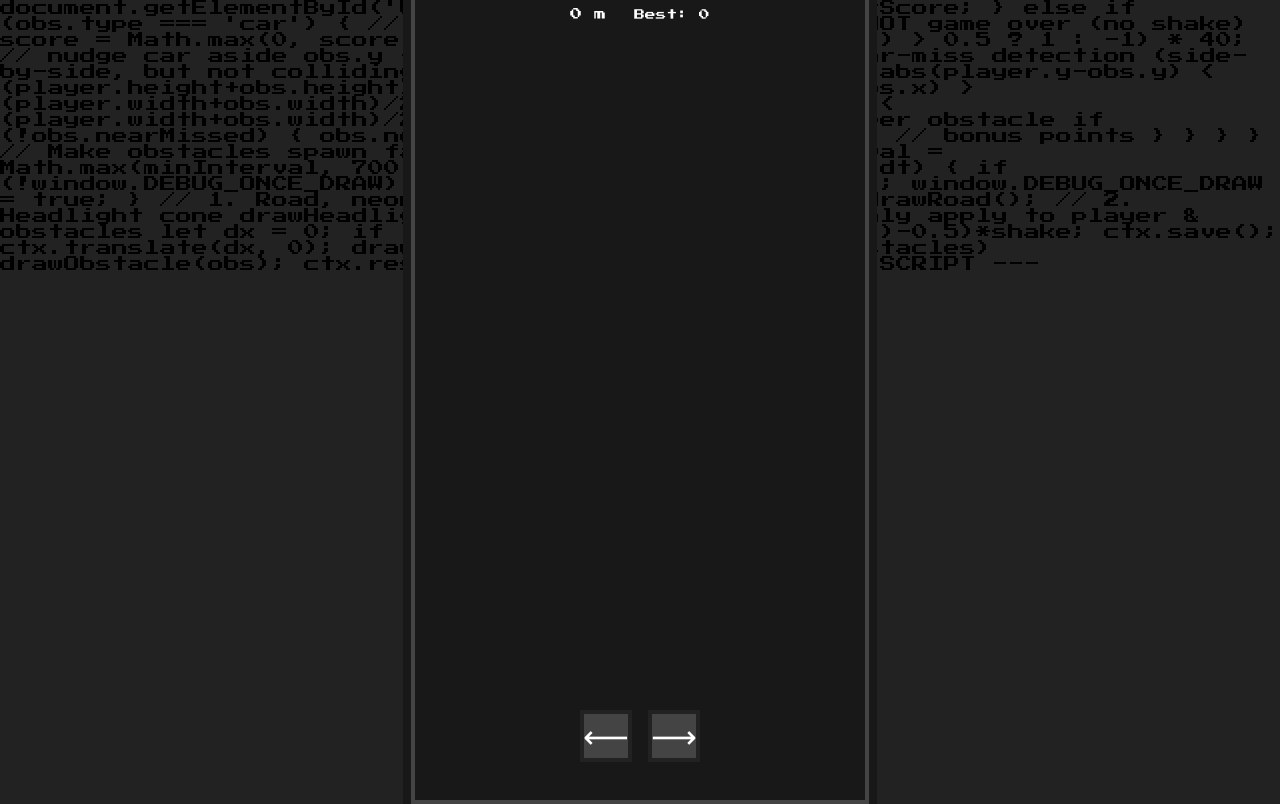
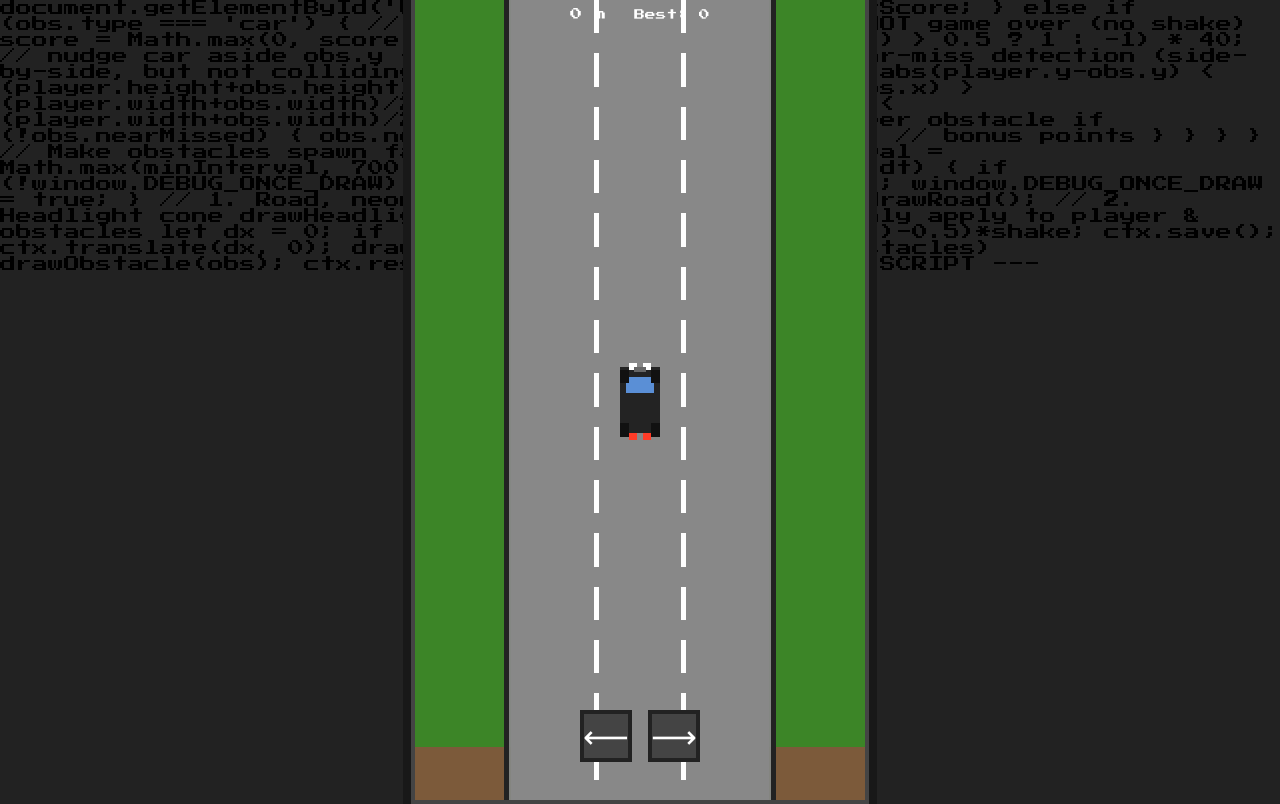
Before and after one commit to byprathamesh/game, a plain HTML site: page index.html in a window 1280 px wide. Drawn offline with Linux system fonts and the light colour scheme.

Commit message:
fix: remove call to undefined update(dt) in game loop, resolves ReferenceError and game loop crash

```diff
--- a/index.html
+++ b/index.html
@@ -422,7 +422,7 @@ function loop(now) {
   }
   let dt = Math.min(0.06, (now-last)/1000);
   last = now;
-  if (!gameOver) update(dt);
+  // No update(dt) function exists; only draw(dt) is needed
   draw(dt);
   requestAnimationFrame(loop);
 }
```
